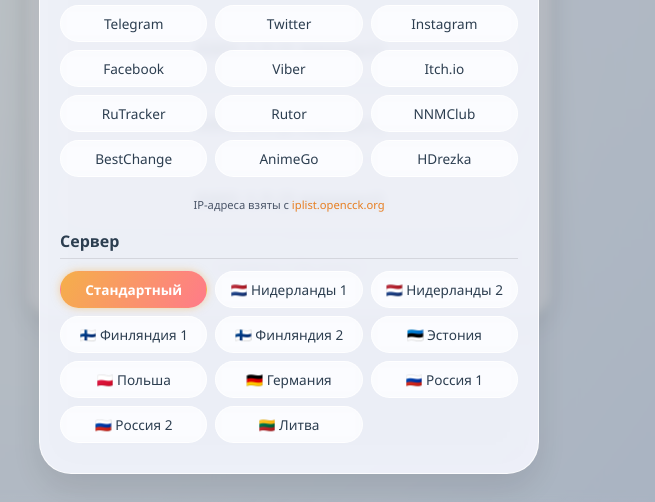
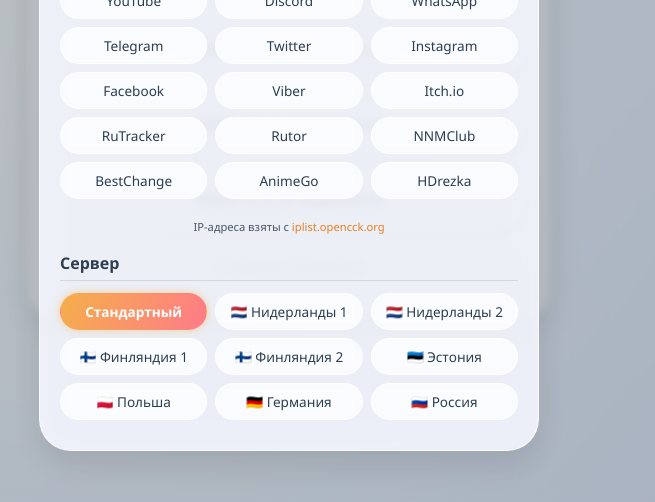
Before and after one commit to KPOT3301/KPOT-WARP, a plain HTML site: page index.html in a window 1280 px wide. Both pictures are taken after a click on the element 855 px from the left and 226 px from the top of the page. Shown: the part 298-800 px from the top of the page, without its empty margins (351-1006 px from the left). Drawn offline with Linux system fonts and the light colour scheme.

Commit message:
Add files via upload

```diff
--- a/index.html
+++ b/index.html
@@ -430,9 +430,7 @@
             <label class="server-option"><div class="server-option-content">🇪🇪 Эстония</div><input type="radio" name="server" id="EE" class="server-radio"></label>
             <label class="server-option"><div class="server-option-content">🇵🇱 Польша</div><input type="radio" name="server" id="PL" class="server-radio"></label>
             <label class="server-option"><div class="server-option-content">🇩🇪 Германия</div><input type="radio" name="server" id="DE" class="server-radio"></label>
-            <label class="server-option"><div class="server-option-content">🇷🇺 Россия 1</div><input type="radio" name="server" id="RU" class="server-radio"></label>
-            <label class="server-option"><div class="server-option-content">🇷🇺 Россия 2</div><input type="radio" name="server" id="RU2" class="server-radio"></label>
-            <label class="server-option"><div class="server-option-content">🇱🇹 Литва</div><input type="radio" name="server" id="LT" class="server-radio"></label>
+            <label class="server-option"><div class="server-option-content">🇷🇺 Россия</div><input type="radio" name="server" id="RU" class="server-radio"></label>
         </div>
     </div>
 </div>
@@ -559,9 +557,7 @@
         EE: { flag: "🇪🇪", name: "ЭСТОНИЯ" },
         PL: { flag: "🇵🇱", name: "ПОЛЬША" },
         DE: { flag: "🇩🇪", name: "ГЕРМАНИЯ" },
-        RU: { flag: "🇷🇺", name: "РОССИЯ 1" },
-        RU2: { flag: "🇷🇺", name: "РОССИЯ 2" },
-        LT: { flag: "🇱🇹", name: "ЛИТВА" }
+        RU: { flag: "🇷🇺", name: "РОССИЯ" }
     };
 
     function getCurrentServerInfo() {
@@ -581,9 +577,9 @@
             return `${prefix}${randomNumber}:${port}`;
         }
         const serverMap = {
-            'PL': 'pl.tribukvy.ltd', 'DE': 'de.tribukvy.ltd', 'RU': 'ru0.tribukvy.ltd', 'RU2': 'ru.tribukvy.ltd',
+            'PL': 'pl.tribukvy.ltd', 'DE': 'de.tribukvy.ltd', 'RU': 'ru0.tribukvy.ltd',
             'EE': 'ee.tribukvy.ltd', 'NL1': 'nl0.tribukvy.ltd', 'NL2': 'nl.tribukvy.ltd',
-            'FL1': 'fi0.tribukvy.ltd', 'FL2': 'fi.tribukvy.ltd', 'LT': 'lt.tribukvy.ltd'
+            'FL1': 'fi0.tribukvy.ltd', 'FL2': 'fi.tribukvy.ltd'
         };
         return `${serverMap[selectedServer] || 'de.tribukvy.ltd'}:${port}`;
     }
```
